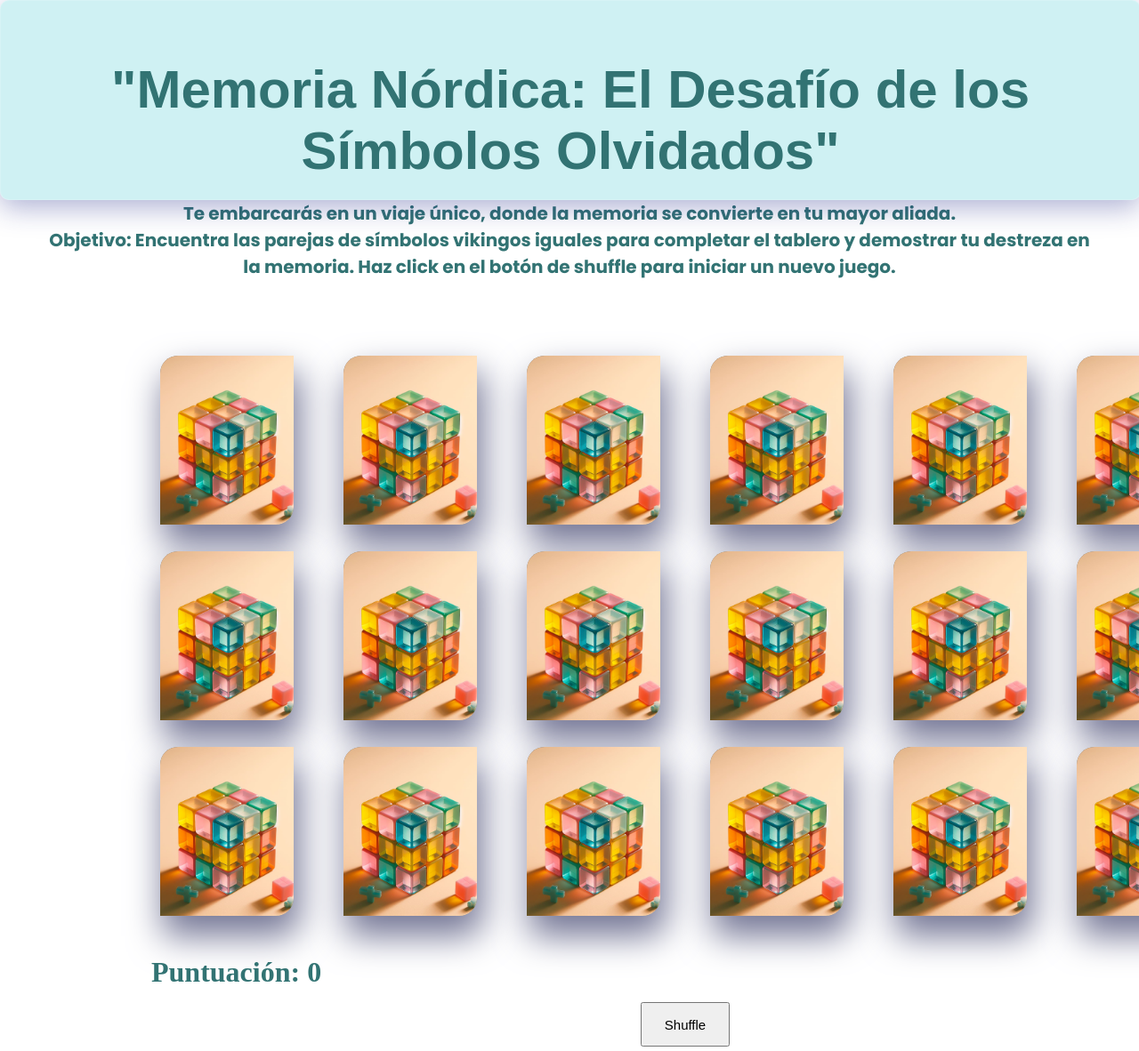
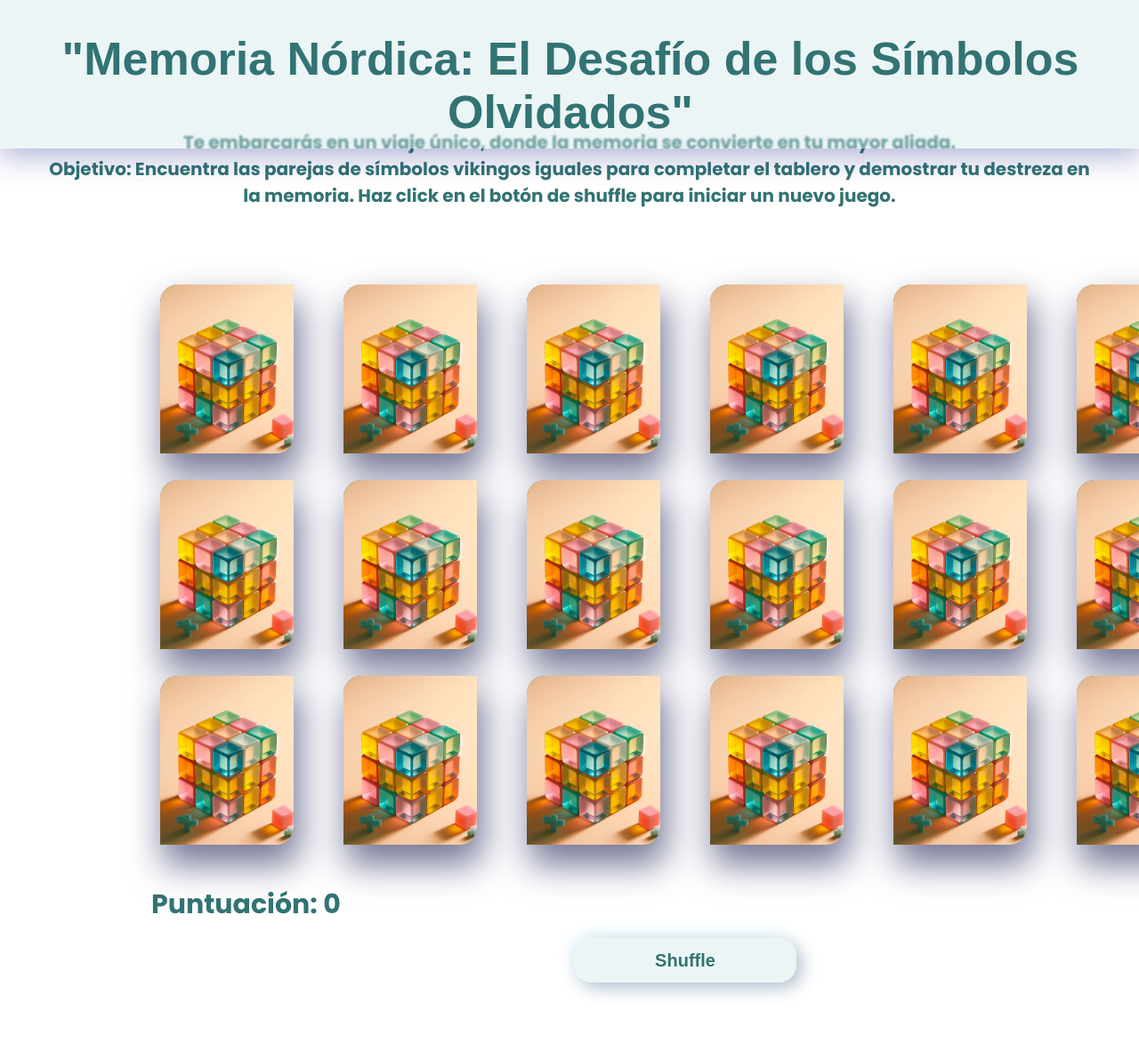
Before and after one commit to tamaracontreras/DEV012-memory-match, a website with bundled scripts: page src/index.html in a window 1280 px wide. Shown: the top 1182 px of the page at 89% size. After the commit the page ends 1140 px from the top, so only its background shows below. Built offline with nearby package versions, Linux system fonts and the light colour scheme; a web font is replaced by a local one.

Commit message:
css boton

```diff
--- a/src/style.css
+++ b/src/style.css
@@ -5,37 +5,61 @@
 
 header {
   width: 100%;
-
-  background: rgba(136, 219, 226, 0.4);
+  background: rgba(208, 230, 232, 0.4);
   box-shadow: 0 8px 32px 0 rgba(31, 38, 135, 0.37);
   backdrop-filter: blur(1px);
   -webkit-backdrop-filter: blur(1px);
-  border-radius: 10px;
   border: 1px solid rgba(255, 255, 255, 0.18);
   position: absolute;
   top: 0;
   display: flex;
   justify-content: row;
   align-items: center;
-  gap: 30px;
-  display: inline-block;
+  display: block;
 }
 
 .contenido {
-  padding: 20px;
-  font-size: 30px;
-  margin-top: 20px;
+  padding: 10px;
+  font-size: 26px;
   font-family: "Protest Revolution", sans-serif;
+  -webkit-animation-name: slideInLeft;
+  animation-name: slideInLeft;
+  -webkit-animation-duration: 1s;
+  animation-duration: 1s;
+  -webkit-animation-fill-mode: both;
+  animation-fill-mode: both;
 }
+@-webkit-keyframes slideInLeft {
+  0% {
+    -webkit-transform: translateX(-100%);
+    transform: translateX(-100%);
+    visibility: visible;
+  }
+  100% {
+    -webkit-transform: translateX(0);
+    transform: translateX(0);
+  }
+}
+@keyframes slideInLeft {
+  0% {
+    -webkit-transform: translateX(-100%);
+    transform: translateX(-100%);
+    visibility: visible;
+  }
+  100% {
+    -webkit-transform: translateX(0);
+    transform: translateX(0);
+  }
+}
+
 .instrucciones {
   display: block;
-  margin-top: 150px;
+  margin-top: 70px;
   height: 140px;
   font-family: "Poppins", sans-serif;
   font-weight: 200;
   font-style: normal;
   padding: 50px;
-
 }
 
 h1,
@@ -112,11 +136,26 @@ h3 {
 }
 .revolver {
   height: 50px;
-  width: 100px;
+  width: 250px;
   font-size: 15px;
+  background:rgba(208, 230, 232, 0.4);
+  box-shadow: 6px 6px 20px -1px #acb8c9,
+             -6px -6px 20px -1px #e8f8ff;
+  border: none;
+  margin-bottom: 30px;
+  border-radius: 20px;
+  color: rgb(50, 115, 115);
+  font-size: 20px;
+  font-weight:700;
+}
+.revolver:hover{
+  box-shadow: inset 4px 4px 10px -1px rgba(0, 0, 0, 0.15),
+        inset -4px -4px 10px -1px rgba(255, 255, 255, 0.7);
+
 }
 .contenedorPuntuacion {
   display: flex;
   justify-content: center;
-
+  font-family: "Poppins", sans-serif;
+  font-size: 15px;
 }
```
